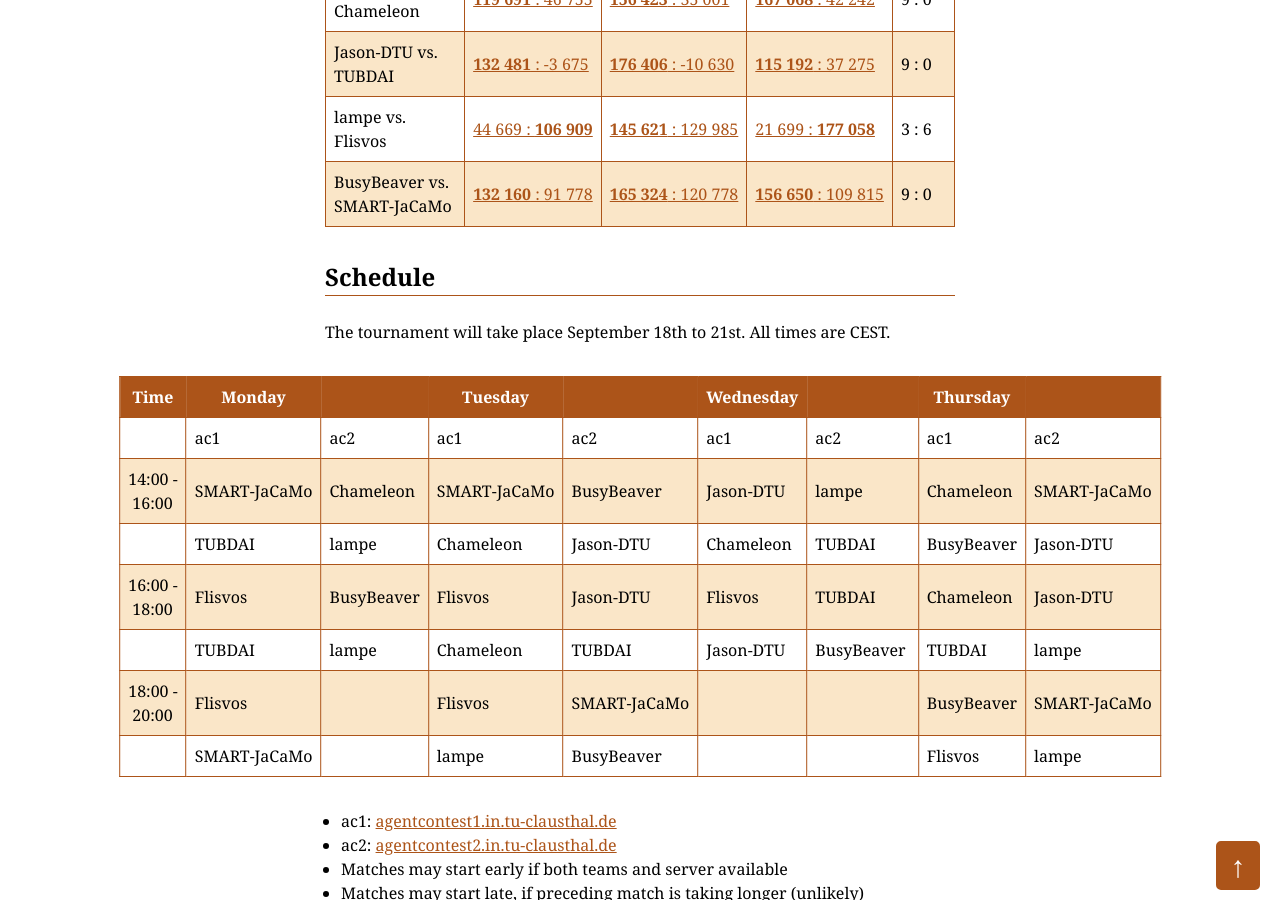
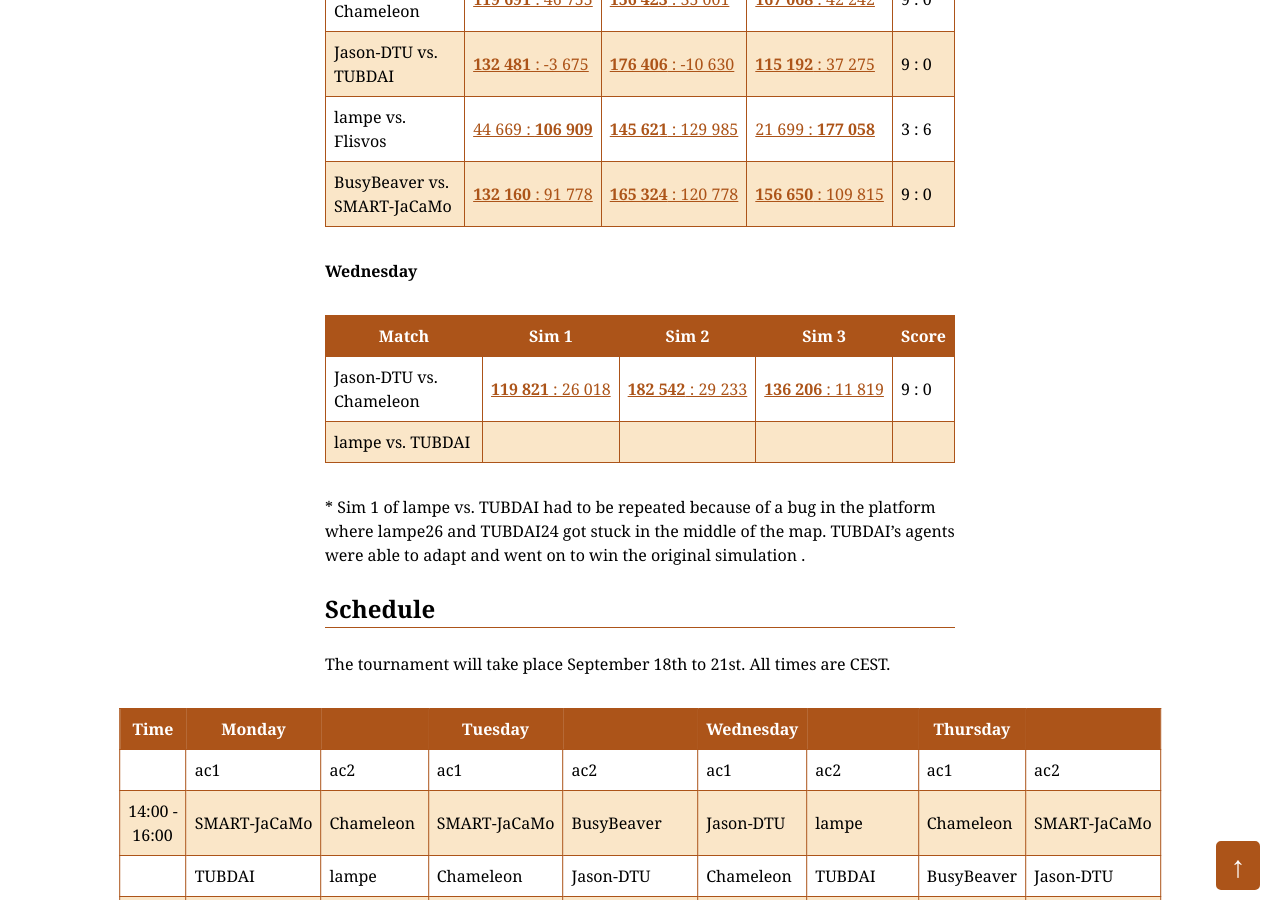
Before and after one commit to agentcontest/agentcontest.github.io, a Jekyll site: the page built from 2017/index.md, in a window 1280 px wide and 900 px high, scrolled down 1587 px. Built offline with Jekyll 4.4.1, drawn with Linux system fonts in a browser that asks for light colours.

Commit message:
jason-dtu vs chameleon complete

```diff
--- a/2017/index.md
+++ b/2017/index.md
@@ -41,6 +41,18 @@ Flisvos vs. Chameleon | [**119&nbsp;691**&nbsp;:&nbsp;46&nbsp;755](/2017/replays
 Jason&#8209;DTU vs. TUBDAI | [**132&nbsp;481**&nbsp;:&nbsp;&#8209;3&nbsp;675](/2017/replays/?2017-09-19-16-06-33-2017-MAPC-Sim1) | [**176&nbsp;406**&nbsp;:&nbsp;&#8209;10&nbsp;630](/2017/replays/?2017-09-19-16-06-33-2017-MAPC-Sim2) | [**115&nbsp;192**&nbsp;:&nbsp;37&nbsp;275](/2017/replays/?2017-09-19-16-06-33-2017-MAPC-Sim3) | 9 : 0
 lampe vs. Flisvos | [44&nbsp;669&nbsp;:&nbsp;**106&nbsp;909**](/2017/replays/?2017-09-19-19-13-55-2017-MAPC-Sim1) | [**145&nbsp;621**&nbsp;:&nbsp;129&nbsp;985](/2017/replays/?2017-09-19-19-13-55-2017-MAPC-Sim2) | [21&nbsp;699&nbsp;:&nbsp;**177&nbsp;058**](/2017/replays/?2017-09-19-19-13-55-2017-MAPC-Sim3) | 3 : 6
 BusyBeaver vs. SMART&#8209;JaCaMo | [**132&nbsp;160**&nbsp;:&nbsp;91&nbsp;778](/2017/replays/?2017-09-19-18-01-57-2017-MAPC-Sim1) | [**165&nbsp;324**&nbsp;:&nbsp;120&nbsp;778](/2017/replays/?2017-09-19-18-01-57-2017-MAPC-Sim2) | [**156&nbsp;650**&nbsp;:&nbsp;109&nbsp;815](/2017/replays/?2017-09-19-18-01-57-2017-MAPC-Sim3) | 9 : 0
+
+#### Wednesday
+
+Match | Sim 1 | Sim 2 | Sim 3 | Score
+--- | --- | --- | --- | ---
+Jason&#8209;DTU vs. Chameleon | [**119&nbsp;821**&nbsp;:&nbsp;26&nbsp;018](/2017/replays/?2017-09-20-14-03-58-2017-MAPC-Sim1) | [**182&nbsp;542**&nbsp;:&nbsp;29&nbsp;233](/2017/replays/?2017-09-20-14-03-58-2017-MAPC-Sim2) | [**136&nbsp;206**&nbsp;:&nbsp;11&nbsp;819](/2017/replays/?2017-09-20-14-03-58-2017-MAPC-Sim3) | 9 : 0
+lampe vs. TUBDAI |
+
+<span>*</span> Sim 1 of lampe vs. TUBDAI had to be repeated because of a
+bug in the platform where lampe26 and TUBDAI24 got stuck in the middle of the
+map. TUBDAI's agents were able to adapt and went on to win the
+original simulation []().
 
 ### Schedule
 
--- a/2017/retrieve-replay.py
+++ b/2017/retrieve-replay.py
@@ -46,5 +46,9 @@ def dl(server, match):
 #dl("ac1", "2017-09-19-16-05-45-2017-MAPC") # Flisvos vs Chameleon
 #dl("ac2", "2017-09-19-16-06-33-2017-MAPC") # Jason-DTU vs TUBDAI
 
-dl("ac1", "2017-09-19-19-13-55-2017-MAPC") # TODO Flisvos vs lampe
+#dl("ac1", "2017-09-19-19-13-55-2017-MAPC") # Flisvos vs lampe
 #dl("ac2", "2017-09-19-18-01-57-2017-MAPC") # BusyBeaver vs. SMART-JaCaMo
+
+#dl("ac1", "2017-09-20-14-03-58-2017-MAPC") # Jason-DTU vs Chameleon
+#dl("ac2", "2017-09-20-14-10-25-2017-MAPC") # TODO: lampe vs TUBDAI
+dl("ac1", "2017-09-20-16-01-19-2017-MAPC") # Flisvos vs Jason-DTU
```
